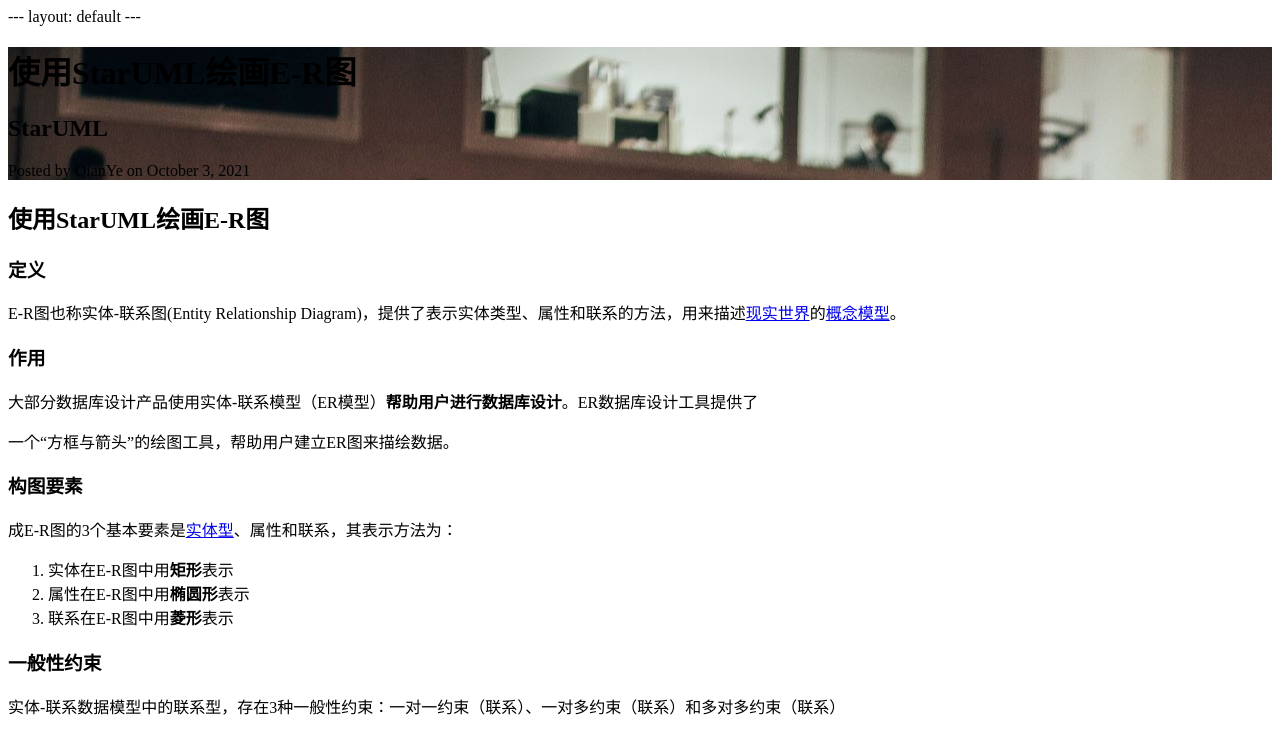
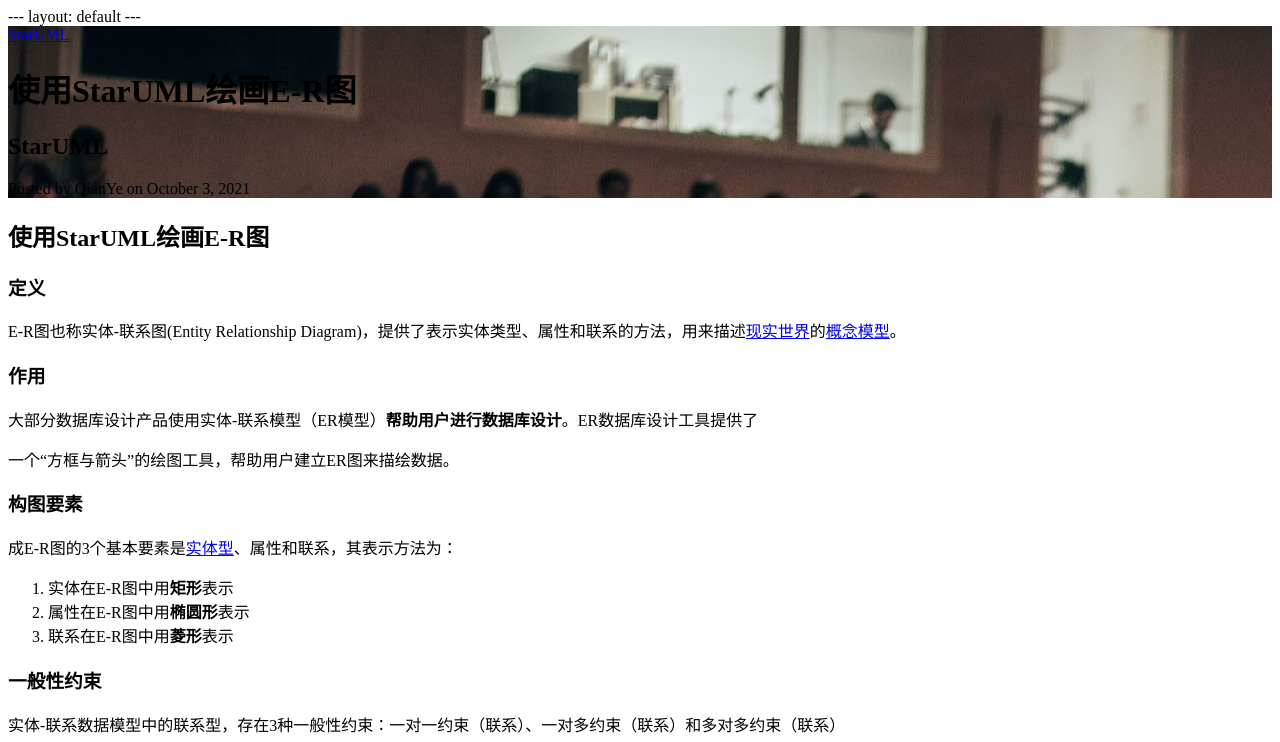
Before and after one commit to zhou431615/zhou431615.github.io, a Jekyll site: the page built from _posts/2021-10-03-StraUML-draw-ER-Diagram.md, in a window 1280 px wide. Shown: the top 742 px of the page. Built offline with Jekyll 4.4.1, drawn with Linux system fonts in a browser that asks for light colours; comment, search, counter and statistics services are not loaded.

Commit message:
10月03日，修改文章头

```diff
--- a/_posts/2021-10-03-StraUML-draw-ER-Diagram.md
+++ b/_posts/2021-10-03-StraUML-draw-ER-Diagram.md
@@ -4,7 +4,11 @@
 subtitle:   "StarUML"
 date:       2021-10-03 08:00:00
 author:     "QianYe"
+
+tags:
+- StarUML
 ---
+
 
 
 # 使用StarUML绘画E-R图
```
